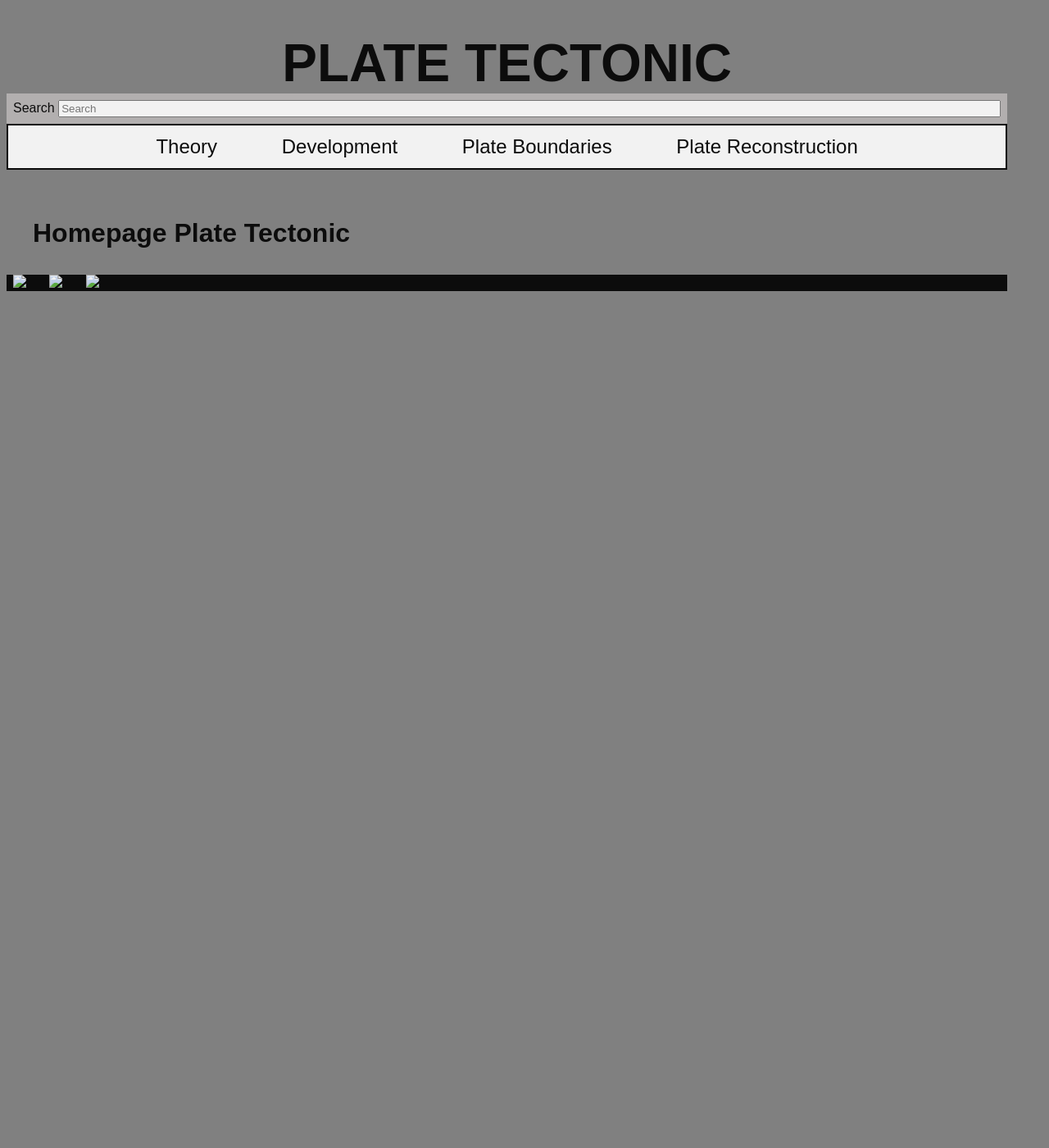
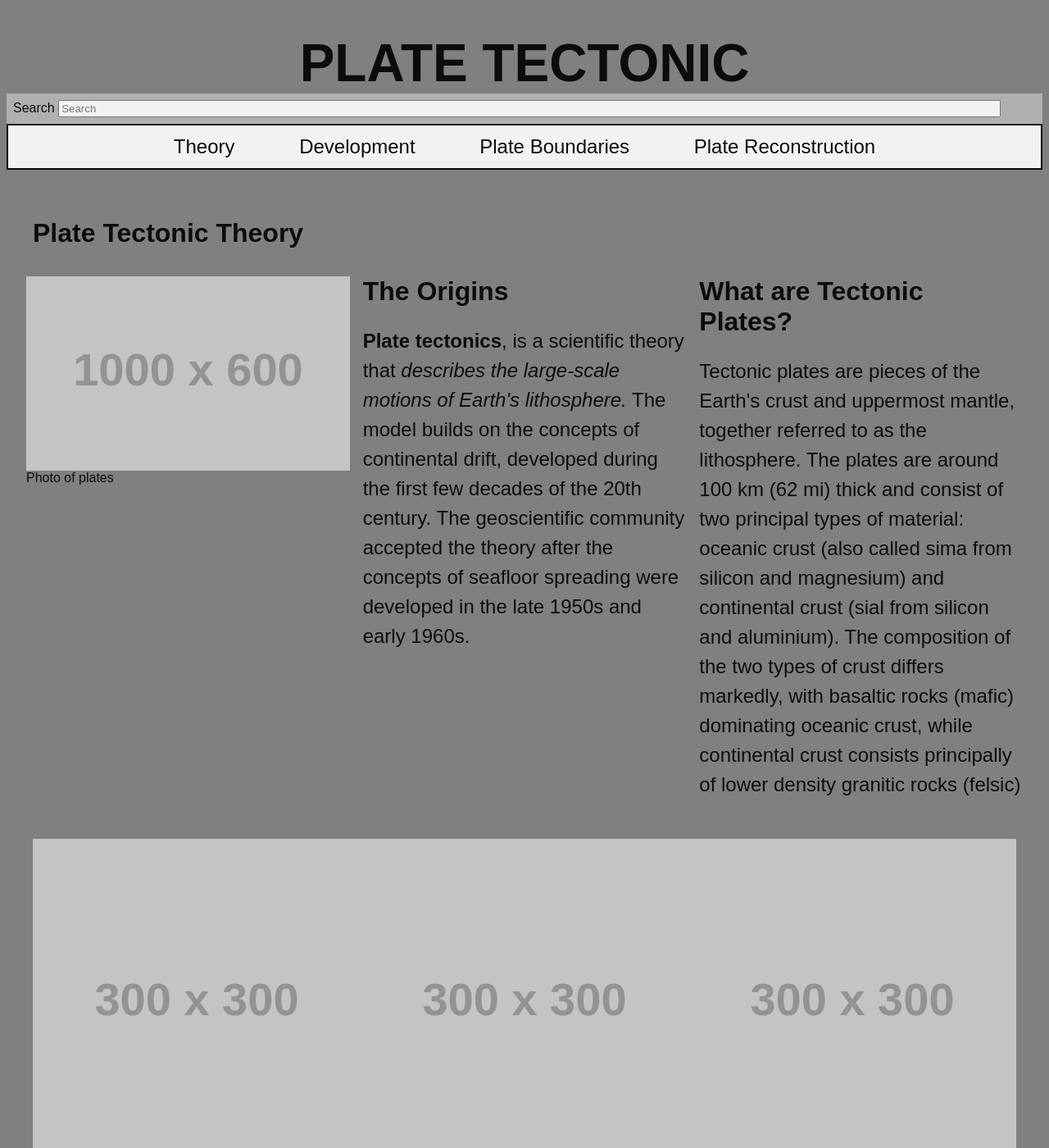
Before and after one commit to jesusmonsalve/large-data-website, a Jekyll site: the page built from index.html, in a window 1280 px wide and 1400 px high. Shown: the whole window at 82% size. Built offline with Jekyll 4.4.1, drawn with Linux system fonts in a browser that asks for light colours; Markdown is read by kramdown in place of the engine named in the settings; some of the changed text lies outside the part shown.

```diff
--- a/index.html
+++ b/index.html
@@ -2,4 +2,49 @@
 layout: default
 ---
 
-	<h2>Homepage Plate Tectonic</h2>
+<h2>Plate Tectonic Theory</h2>
+
+<div class="grid">
+
+		<div class="unit unit-s-1 unit-m-1 unit-l-1-3">
+			<div class="unit-spacer">
+				<img src="http://placehold.it/1000x600" class="flex-img" alt="">
+				<caption> Photo of plates</caption>
+			</div>
+		</div>
+
+
+
+		<div class="unit unit-s-1- unit-m-1-2 unit-l-1-3">
+			<div class="unit-spacer">
+				<h3>The Origins</h3>
+				<p><strong>Plate tectonics</strong>, is a scientific theory that <em>describes the large-scale motions of Earth's lithosphere.</em> The model builds on the concepts of continental drift, developed during the first few decades of the 20th century. The geoscientific community accepted the theory after the concepts of seafloor spreading were developed in the late 1950s and early 1960s.</p>
+			</div>
+		</div>
+
+		<div class="unit unit-s-1 unit-m-1-2 unit-l-1-3">
+			<div class="unit-spacer">
+				<h3>What are Tectonic Plates?</h3>
+				<p>Tectonic plates are pieces of the Earth's crust and uppermost mantle, together referred to as the lithosphere. The plates are around 100 km (62 mi) thick and consist of two principal types of material: oceanic crust (also called sima from silicon and magnesium) and continental crust (sial from silicon and aluminium). The composition of the two types of crust differs markedly, with basaltic rocks (mafic) dominating oceanic crust, while continental crust consists principally of lower density granitic rocks (felsic)</p>
+			</div>
+		</div>
+
+	<div class="img-footer">
+		<div class="grid">
+		<div class="unit unit-s-hidden unit-m-1-3 unit-l-1-3">
+			<img src="http://placehold.it/300x300" class="flex-img" alt="">
+			<caption> Photo of plates</caption>
+		</div>
+
+		<div class="unit unit-s-1-2 unit-m-1-3 unit-l-1-3">
+			<img src="http://placehold.it/300x300" class="flex-img" alt="">
+			<caption> Photo of plates</caption>
+		</div>
+
+		<div class="unit unit-s-1-2 unit-m-1-3 unit-l-1-3">
+			<img src="http://placehold.it/300x300" class="flex-img" alt="">
+			<caption> Photo of plates</caption>
+		</div>
+	</div>
+
+	</div>
```
